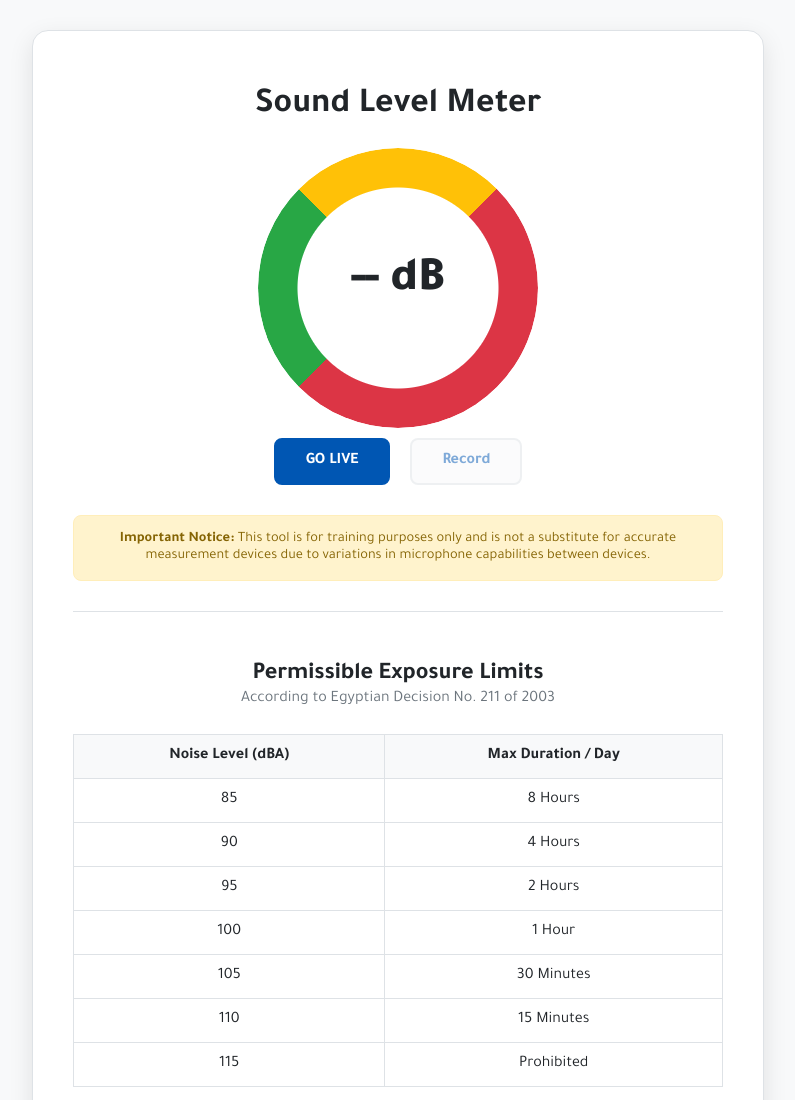
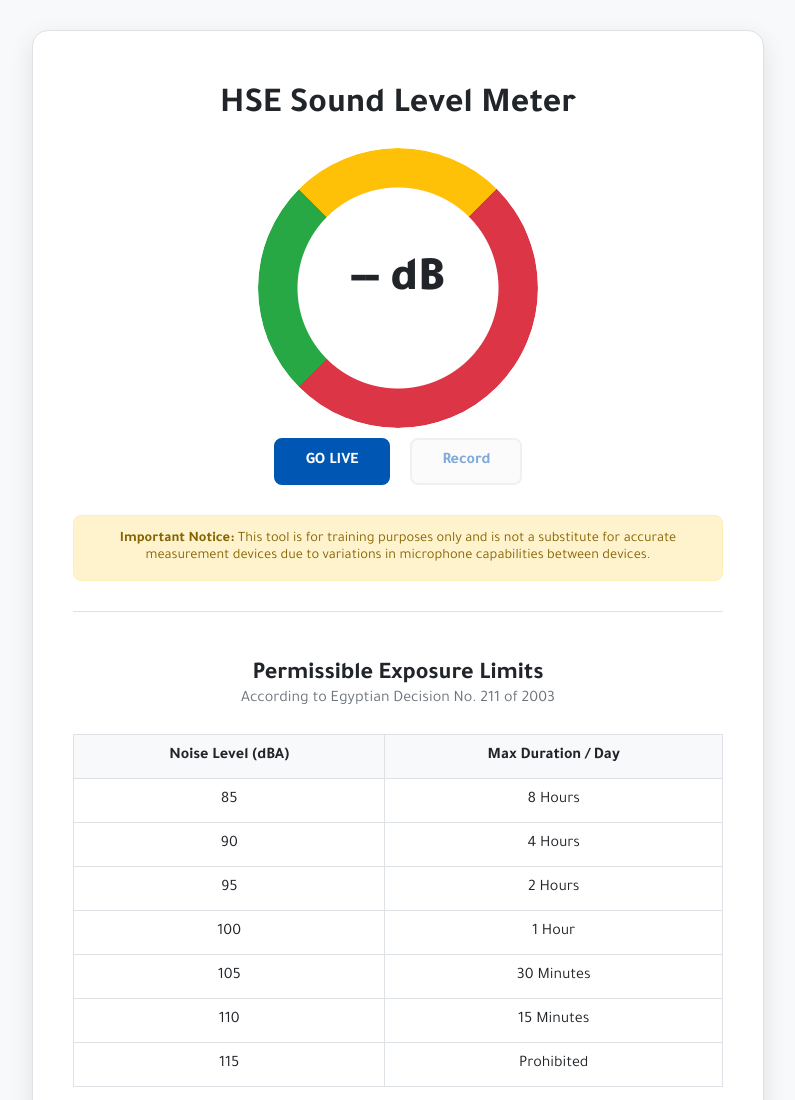
Before and after one commit to mostafa-eissa2/Decibel-Meter, a plain HTML site: page index.html in a window 1280 px wide. Shown: the top 1100 px of the page, without its empty margins (242-1037 px from the left). Drawn offline with nearby package versions, Linux system fonts and the light colour scheme.

Commit message:
index.html

```diff
--- a/index.html
+++ b/index.html
@@ -15,7 +15,7 @@
 <body>
 
     <div class="container">
-        <h1>Sound Level Meter</h1>
+        <h1>HSE Sound Level Meter</h1>
 
         <div class="gauge-container">
             <div class="gauge">
```
